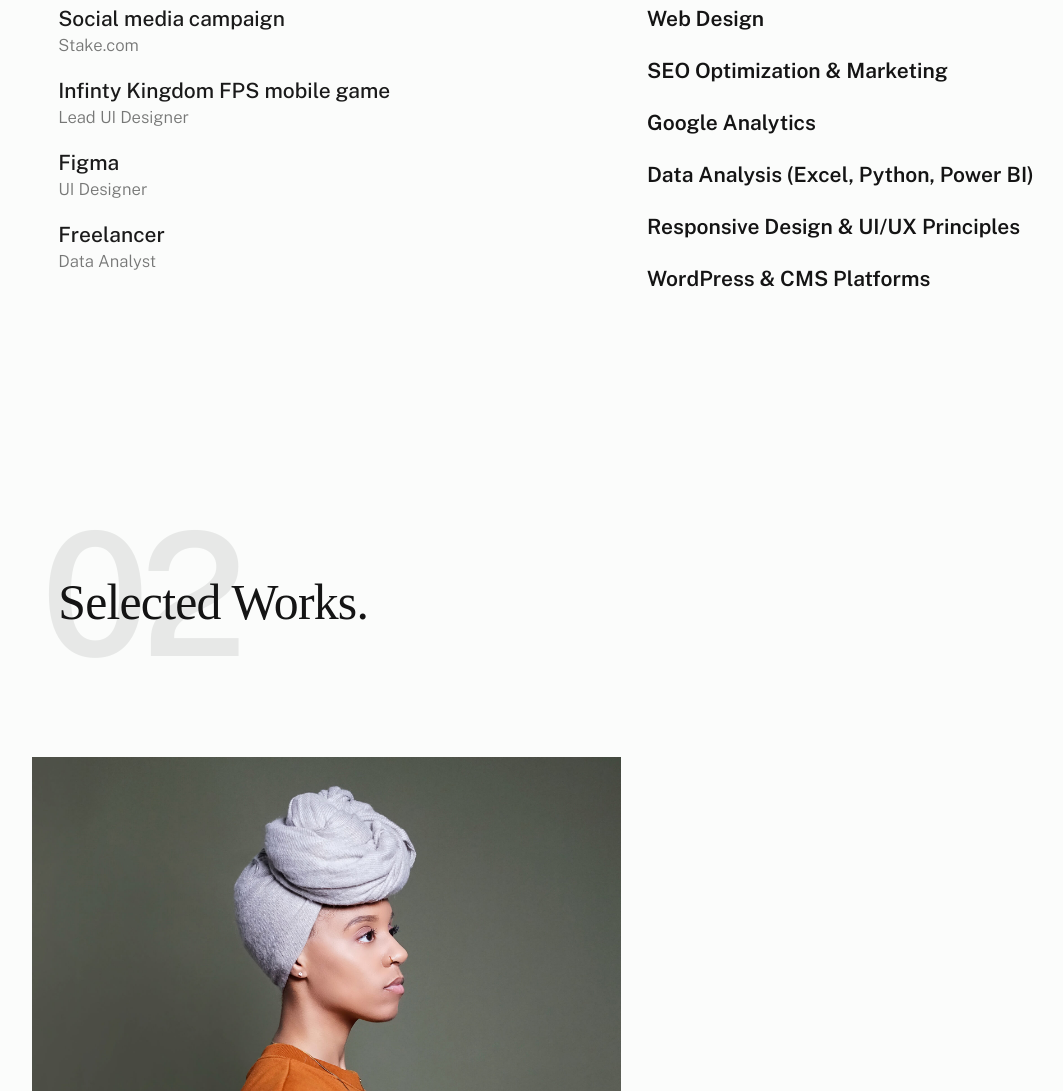
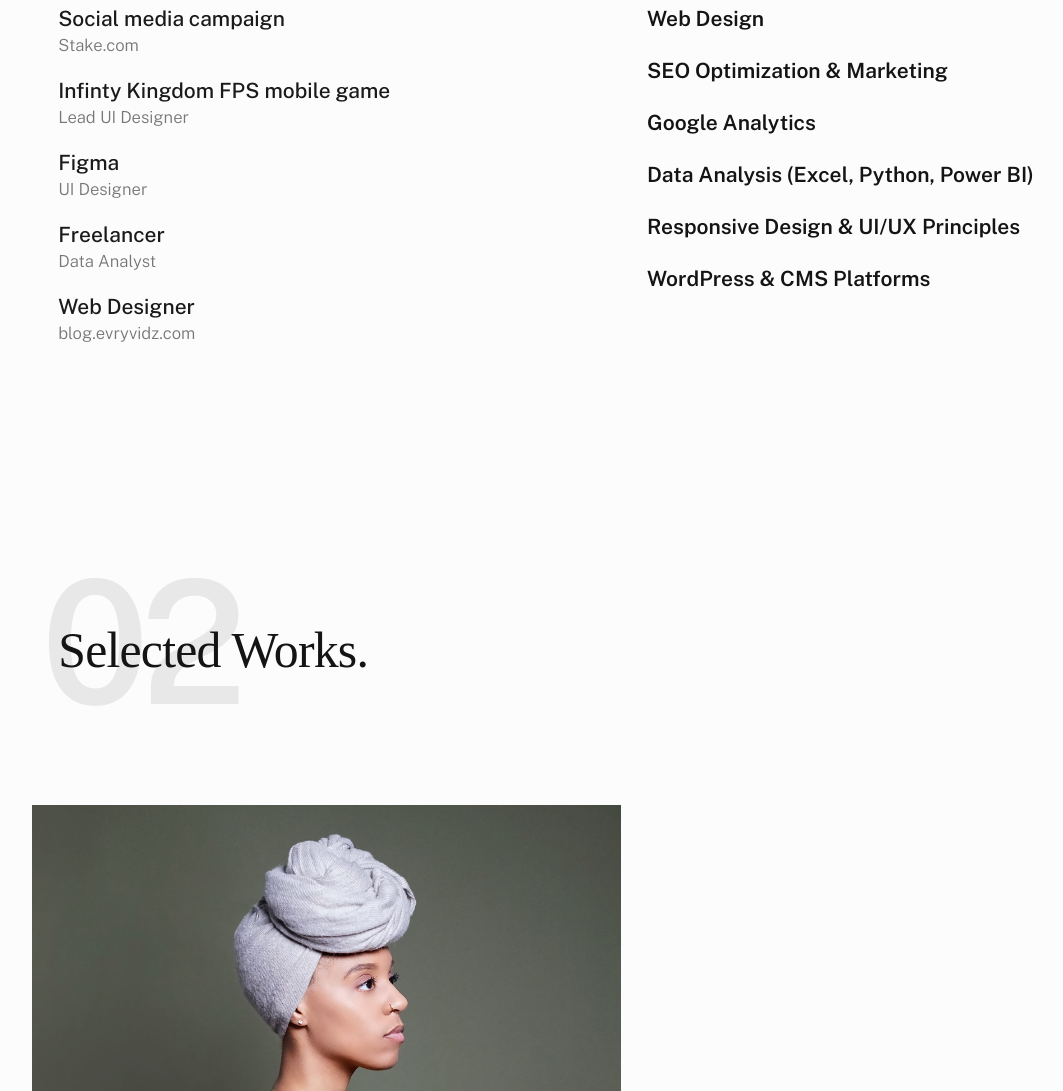
Before and after one commit to Nimi95/Anejodoh, a plain HTML site: page index.html in a window 1280 px wide. Shown: the part 1595-2686 px from the top of the page, without its empty margins (19-1082 px from the left). Drawn offline with nearby package versions, Linux system fonts and the light colour scheme; a web font is replaced by a local one.

Commit message:
index.html

```diff
--- a/index.html
+++ b/index.html
@@ -182,6 +182,8 @@ a Web Dev, Data Analyst and SEO Marketing Strategist<br></h1>
                                     <span>UI Designer</span>
                                 </li>
                                 <li>Freelancer<span>Data Analyst</span>
+                                </li>
+                                <li>Web Designer<span>blog.evryvidz.com</span>
                                 </li>
                             </ul>
                         </div> <!--end s-about__block -->
```
